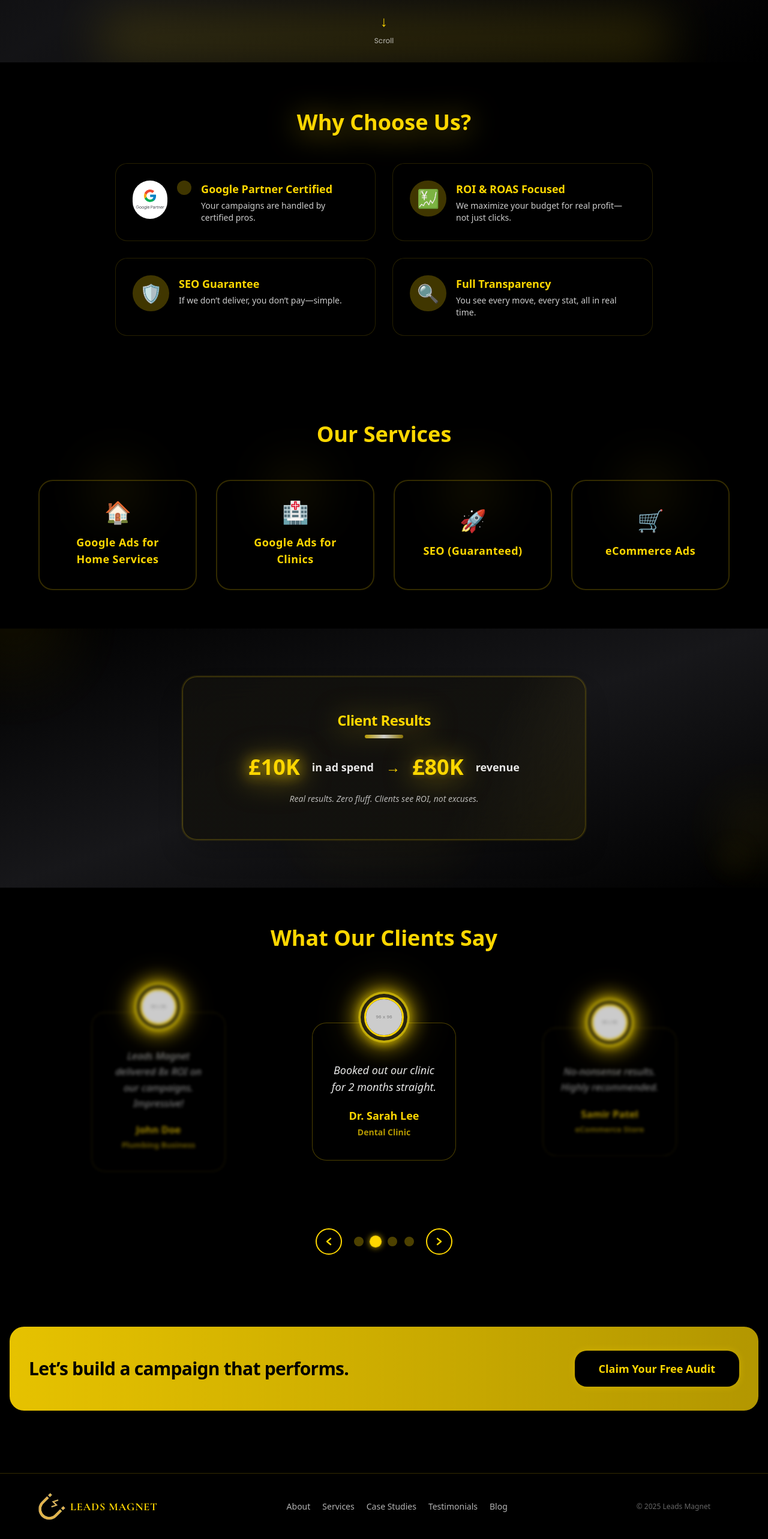
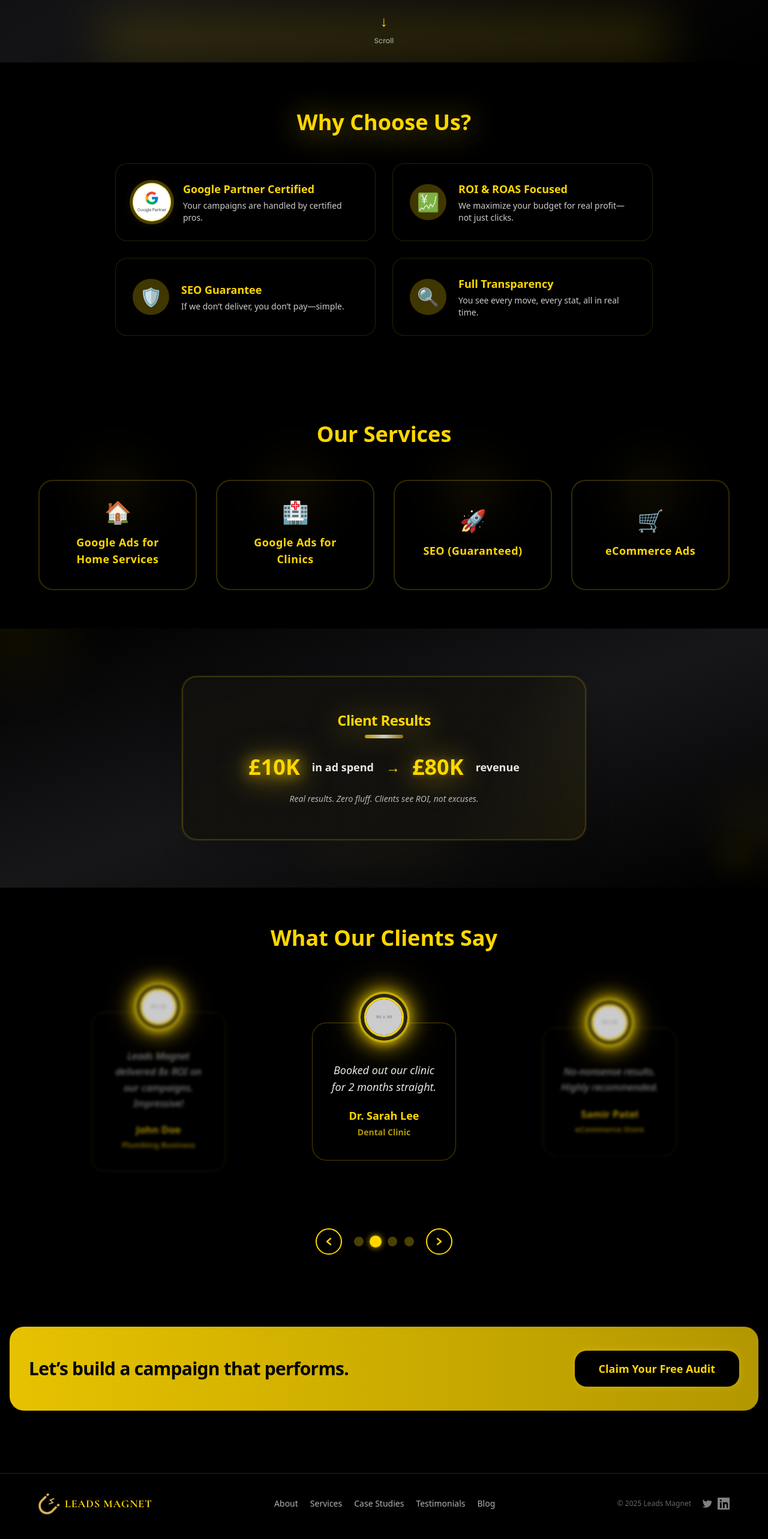
Before and after one commit to YRrami/leadmagnett, a React (Vite) app: page / in a window 1280 px wide. Shown: the part 696-3262 px from the top of the page at 60% size. Built offline with nearby package versions, Linux system fonts and the light colour scheme.

Commit message:
Initial commit

```diff
--- a/src/App.jsx
+++ b/src/App.jsx
@@ -288,14 +288,18 @@ const Hero = () => (
 // ---------- WHY CHOOSE US SECTION ----------
 
 
-// Sample data
+// Sample data (update as before)
 const whyChooseItems = [
-  { label: "Google Partner Certified", badge: "/mnt/data/Partner-CMYK.svg", desc: "Your campaigns are handled by certified pros." },
+  {
+    label: "Google Partner Certified",
+    badge: PartnerBadge, // Or use import as mentioned before
+    link: "https://partnersdirectory.withgoogle.com/",
+    desc: "Your campaigns are handled by certified pros.",
+  },
   { label: "ROI & ROAS Focused", icon: "💹", desc: "We maximize your budget for real profit—not just clicks." },
   { label: "SEO Guarantee", icon: "🛡️", desc: "If we don’t deliver, you don’t pay—simple." },
   { label: "Full Transparency", icon: "🔍", desc: "You see every move, every stat, all in real time." }
 ];
-
 
 const WhyChooseUs = () => (
   <section className="relative py-20 px-4 bg-black backdrop-blur-xl" id="why-us">
@@ -307,19 +311,34 @@ const WhyChooseUs = () => (
         {whyChooseItems.map((item) => (
           <div
             key={item.label}
-            className="flex items-start gap-4 bg-black/60 border border-gold/15 rounded-2xl py-7 px-7 shadow-lg hover:scale-[1.035] hover:shadow-[0_0_24px_4px_rgba(255,215,0,0.13)] transition-all duration-200 backdrop-blur-md"
+            className="flex items-center gap-5 bg-black/60 border border-gold/15 rounded-2xl py-7 px-7 shadow-lg hover:scale-[1.035] hover:shadow-[0_0_24px_4px_rgba(255,215,0,0.13)] transition-all duration-200 backdrop-blur-md"
           >
-            {/* Google Partner Badge - Circular and Zoomed */}
-            {item.label === "Google Partner Certified" && (
-              <div className="w-35 h-16 rounded-full overflow-hidden bg-black/10 relative">
+            {/* Badge or Icon */}
+            {item.badge && item.link ? (
+              <a
+                href={item.link}
+                target="_blank"
+                rel="noopener noreferrer"
+                className="w-15 h-15 min-w-[64px] min-h-[64px] rounded-full overflow-hidden bg-white flex items-center justify-center shadow-lg border-2 border-gold/40  relative"
+                aria-label="Google Partner - Visit Site"
+                style={{
+                  boxShadow: "0 0 0 5px #FFD70044, 0 2px 18px #FFD70022",
+                }}
+              >
+                {/* ZOOMED Badge Image */}
                 <img
-                  src={PartnerBadge}
+                  src={item.badge}
                   alt="Google Partner Certified"
-                  className="object-cover w-full h-full transform scale-110 transition-transform duration-300 ease-in-out"
+                  className="absolute left-1/2 top-1/2 w-24 h-24 object-contain -translate-x-1/2 -translate-y-1/2 scale-125"
+                  style={{
+                    pointerEvents: 'none', // Keeps click on <a>
+                  }}
                 />
-              </div>
-            )}
-            <span className="text-3xl bg-gold/25 rounded-full p-3">{item.icon}</span>
+              </a>
+            ) : item.icon ? (
+              <span className="text-3xl bg-gold/25 rounded-full p-3">{item.icon}</span>
+            ) : null}
+            {/* Text Content */}
             <div>
               <div className="text-lg font-bold text-gold mb-1">{item.label}</div>
               <div className="text-white/80 text-sm">{item.desc}</div>
@@ -754,9 +773,10 @@ const CTAStrip = () => (
 // ---------- FOOTER ----------
 const Footer = () => (
   <footer className="relative z-10 w-full bg-black backdrop-blur-xl border-t border-gold/20 py-8 px-4 mt-12">
-    <div className="max-w-6xl mx-auto flex flex-col sm:flex-row justify-between items-center gap-6">
-      <div className="flex items-center gap-2">
-        <Logo />
+    <div className="max-w-6xl mx-auto flex flex-col sm:flex-row sm:justify-between sm:items-center gap-8 sm:gap-6">
+      {/* Logo & Brand */}
+      <div className="flex flex-col sm:flex-row items-center gap-2">
+        <Logo size={36} />
         <span
           className="text-gold font-bold text-lg tracking-wider"
           style={{ fontFamily: "'Cormorant Garamond', serif" }}
@@ -764,21 +784,34 @@ const Footer = () => (
           LEADS MAGNET
         </span>
       </div>
-      <ul className="flex gap-5 flex-wrap text-white/70 font-medium text-sm">
+      {/* Nav Links */}
+      <ul className="
+        flex flex-wrap justify-center
+        gap-4 md:gap-5
+        text-white/70 font-medium text-sm
+        px-1
+      ">
         <li><a href="/about" className="hover:text-gold transition">About</a></li>
         <li><a href="/services" className="hover:text-gold transition">Services</a></li>
         <li><a href="/CasePage" className="hover:text-gold transition">Case Studies</a></li>
         <li><a href="/testimonials" className="hover:text-gold transition">Testimonials</a></li>
         <li><a href="/BlogPage" className="hover:text-gold transition">Blog</a></li>
       </ul>
-      <div className="flex items-center gap-4">
-        <span className="text-white/40 text-xs">&copy; {new Date().getFullYear()} Leads Magnet</span>
-        <a href="https://twitter.com/" target="_blank" rel="noopener noreferrer" className="hover:text-gold text-white/50 transition" aria-label="Twitter">
-          {/* SVG ICON */}
-        </a>
-        <a href="https://linkedin.com/" target="_blank" rel="noopener noreferrer" className="hover:text-gold text-white/50 transition" aria-label="LinkedIn">
-          {/* SVG ICON */}
-        </a>
+      {/* Social & Copyright */}
+      <div className="flex flex-col-reverse sm:flex-row items-center gap-3 sm:gap-4">
+        <span className="text-white/40 text-xs">
+          &copy; {new Date().getFullYear()} Leads Magnet
+        </span>
+        <div className="flex gap-2">
+          <a href="https://twitter.com/" target="_blank" rel="noopener noreferrer" className="hover:text-gold text-white/50 transition" aria-label="Twitter">
+            {/* Twitter SVG */}
+            <svg width="20" height="20" fill="currentColor" viewBox="0 0 20 20"><path d="M18 6.1c.01.15.01.31.01.46 0 4.68-3.53 10.08-10.01 10.08-1.98 0-3.83-.58-5.39-1.57a7.16 7.16 0 0 0 5.18-1.45 3.54 3.54 0 0 1-3.3-2.46c.22.03.45.06.7.06.33 0 .66-.04.97-.13a3.54 3.54 0 0 1-2.83-3.47v-.05c.47.26 1 .41 1.56.43a3.55 3.55 0 0 1-1.58-2.96c0-.65.17-1.26.46-1.78A10.05 10.05 0 0 0 9.83 7.1c-.06-.15-.09-.31-.09-.48 0-1.16.94-2.1 2.1-2.1.6 0 1.14.25 1.52.66A7.16 7.16 0 0 0 17.5 4.7c-.18.52-.52.97-.99 1.25A4.2 4.2 0 0 0 18 6.1z"/></svg>
+          </a>
+          <a href="https://linkedin.com/" target="_blank" rel="noopener noreferrer" className="hover:text-gold text-white/50 transition" aria-label="LinkedIn">
+            {/* LinkedIn SVG */}
+            <svg width="20" height="20" fill="currentColor" viewBox="0 0 20 20"><path d="M17.6 17.6h-2.65V13c0-1.09-.02-2.49-1.52-2.49-1.52 0-1.75 1.19-1.75 2.41v4.68H9.04V7.5h2.54v1.38h.04c.35-.66 1.21-1.35 2.48-1.35 2.65 0 3.14 1.74 3.14 4.01v6.06zM5.34 6.11a1.54 1.54 0 1 1 0-3.09 1.54 1.54 0 0 1 0 3.09zM6.68 17.6H3.99V7.5h2.69v10.1zM18.88 0H1.1C.49 0 0 .48 0 1.08v17.84C0 19.51.48 20 1.09 20h17.79c.6 0 1.09-.49 1.09-1.08V1.08C20 .48 19.51 0 18.91 0z"/></svg>
+          </a>
+        </div>
       </div>
     </div>
   </footer>
--- a/src/BlogPage.jsx
+++ b/src/BlogPage.jsx
@@ -63,7 +63,7 @@ export default function BlogPage() {
             <h3 className="text-2xl font-extrabold text-[#FFD700] mb-3">{post.title}</h3>
             <p className="text-white/90 mb-4">{post.excerpt}</p>
             <a
-              href="#cta"
+              href="/Contact"
               className="flex items-center justify-between text-gold font-bold text-base py-2 px-6 bg-black/80 rounded-xl border-2 border-gold/40 transition-all duration-200 hover:bg-gold hover:text-black"
             >
               Need help with this? Book your free audit
--- a/src/Services.jsx
+++ b/src/Services.jsx
@@ -102,7 +102,7 @@ export default function ServicesPage() {
               </div>
               <div className="mt-auto pt-5 flex">
                 <a
-                  href="/contact"
+                  href="/Contact"
                   className="
                     inline-block bg-gold text-black font-bold px-6 py-2 rounded-xl
                     shadow-lg hover:scale-105 hover:brightness-105 transition-all duration-200
```
